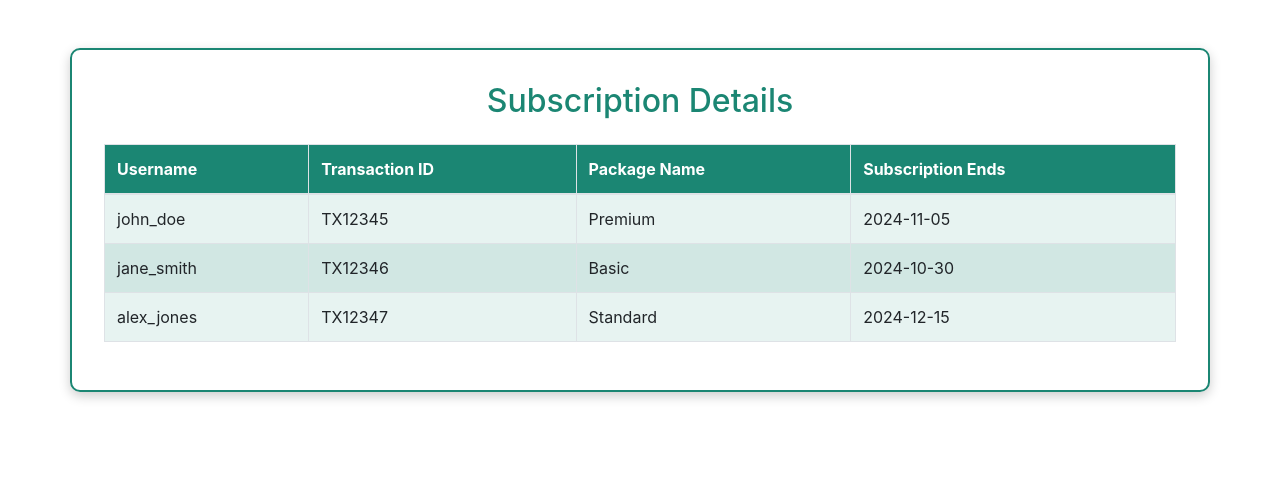
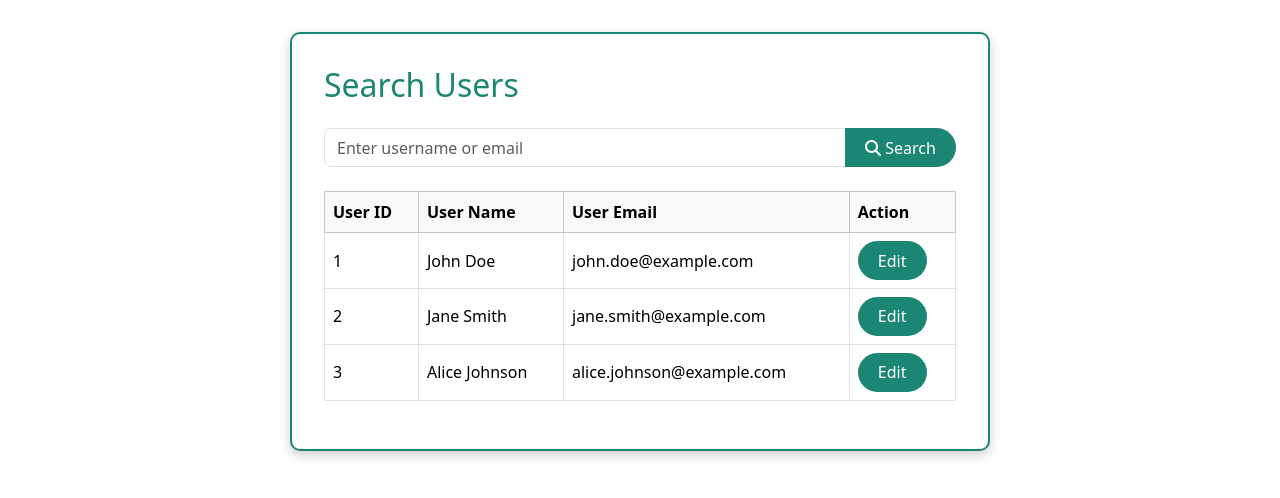
Before and after one commit to Shadhin-f/Melodise, a PHP site: page /test.php in a window 1280 px wide. Shown: the top 498 px of the page. Run offline with PHP 8.4, Linux system fonts and the light colour scheme; a stand-in replaces the project's code that opens the database connection; some libraries are stand-ins or nearby versions.

Commit message:
update_user_AdminEnd

```diff
--- a/AdminEnd/test.php
+++ b/AdminEnd/test.php
@@ -1,73 +1,93 @@
-<!DOCTYPE html>
-<html lang="en">
+<!doctype html>
+<html lang='en'>
 <head>
-    <meta charset="UTF-8">
-    <meta name="viewport" content="width=device-width, initial-scale=1.0">
-    <title>Subscription Table</title>
-    <link rel="stylesheet" href="https://stackpath.bootstrapcdn.com/bootstrap/4.5.2/css/bootstrap.min.css">
+    <meta charset='utf-8'>
+    <meta name='viewport' content='width=device-width, initial-scale=1'>
+    <title>Search Users</title>
+    <!-- Bootstrap CSS -->
+    <link href='https://cdn.jsdelivr.net/npm/bootstrap@5.3.3/dist/css/bootstrap.min.css' rel='stylesheet'>
+    <!-- FontAwesome Icons -->
+    <link href='https://cdnjs.cloudflare.com/ajax/libs/font-awesome/6.0.0-beta3/css/all.min.css' rel='stylesheet'>
     <style>
-        /* Table container styling */
-        .table-container {
-            background: rgba(255, 255, 255, 0.85);
+        .container-custom {
+            background-color: white;
             border: 2px solid #1B8673;
             border-radius: 10px;
             padding: 2rem;
             box-shadow: 0px 4px 12px rgba(0, 0, 0, 0.2);
+            max-width: 700px;
+            margin-top: 2rem;
         }
-        /* Table header styling */
-        .table-custom th {
-            background-color: #1B8673;
-            color: white;
-        }
-        /* Alternate row colors */
-        .table-custom tbody tr:nth-child(odd) {
-            background-color: rgba(27, 134, 115, 0.1); /* Light shade of theme color */
-        }
-        .table-custom tbody tr:nth-child(even) {
-            background-color: rgba(27, 134, 115, 0.2); /* Slightly darker shade */
-        }
-        /* Header and Title Styling */
+
         .text-primary-custom {
             color: #1B8673;
         }
+
+        .btn-custom {
+            background-color: #1B8673;
+            color: white;
+            border-radius: 50px;
+            padding: 0.4rem 1.2rem;
+        }
+
+        .btn-custom:hover {
+            background-color: #145a50;
+        }
     </style>
 </head>
+
 <body>
+    <!-- Main Search Section -->
+    <section class='container container-custom'>
+        <h2 class='text-primary-custom mb-4'>Search Users</h2>
 
-<div class="container my-5 table-container">
-    <h2 class="text-center mb-4 text-primary-custom">Subscription Details</h2>
-    <table class="table table-bordered table-hover table-custom">
-        <thead>
+        <!-- Search Form -->
+        <form action='' method='GET'>
+            <div class='input-group mb-4'>
+                <input type='text' class='form-control' name='query' placeholder='Enter username or email' aria-label='Search' required>
+                <button class='btn btn-custom' type='submit'>
+                    <i class='fas fa-search'></i> Search
+                </button>
+            </div>
+        </form>
+
+        <!-- User List Table -->
+        <div class='table-responsive'>
+            <table class='table table-bordered align-middle'>
+                <thead class='table-light'>
                     <tr>
-                <th scope="col">Username</th>
-                <th scope="col">Transaction ID</th>
-                <th scope="col">Package Name</th>
-                <th scope="col">Subscription Ends</th>
+                        <th scope='col'>User ID</th>
+                        <th scope='col'>User Name</th>
+                        <th scope='col'>User Email</th>
+                        <th scope='col'>Action</th>
                     </tr>
                 </thead>
                 <tbody>
                     <tr>
-                <td>john_doe</td>
-                <td>TX12345</td>
-                <td>Premium</td>
-                <td>2024-11-05</td>
+                        <td>1</td>
+                        <td>John Doe</td>
+                        <td>john.doe@example.com</td>
+                        <td><a href='edit_user.html?id=1' class='btn btn-custom'>Edit</a></td>
                     </tr>
                     <tr>
-                <td>jane_smith</td>
-                <td>TX12346</td>
-                <td>Basic</td>
-                <td>2024-10-30</td>
+                        <td>2</td>
+                        <td>Jane Smith</td>
+                        <td>jane.smith@example.com</td>
+                        <td><a href='edit_user.html?id=2' class='btn btn-custom'>Edit</a></td>
                     </tr>
                     <tr>
-                <td>alex_jones</td>
-                <td>TX12347</td>
-                <td>Standard</td>
-                <td>2024-12-15</td>
+                        <td>3</td>
+                        <td>Alice Johnson</td>
+                        <td>alice.johnson@example.com</td>
+                        <td><a href='edit_user.html?id=3' class='btn btn-custom'>Edit</a></td>
                     </tr>
-            <!-- Add more rows as needed -->
                 </tbody>
             </table>
         </div>
+    </section>
 
+    <!-- FontAwesome & Bootstrap JS -->
+    <script src='https://kit.fontawesome.com/1621a0cc57.js' crossorigin='anonymous'></script>
+    <script src='https://cdn.jsdelivr.net/npm/bootstrap@5.3.3/dist/js/bootstrap.bundle.min.js'></script>
 </body>
 </html>
```
Also changed, not shown: AdminEnd/adminaction.php (+13 -0 lines), AdminEnd/adminhome.php (+39 -40 lines), AdminEnd/user-update.php (added, +117 -0 lines), UserEnd/searchresult.php (line endings or trailing spaces). Lines whose indentation alone changed are shown as unchanged.
